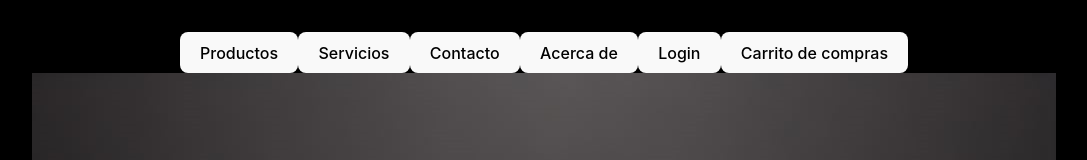
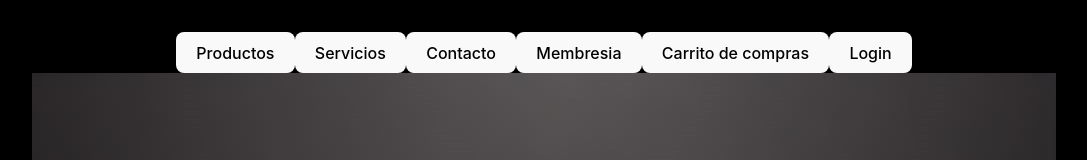
Before and after one commit to PHRCOOK/FIT-CONNECTION-PF-GRUPO-02, a React (Vite) app in the folder client/: page / in a window 1280 px wide. Shown: the top 160 px of the page, without its empty margins (96-1183 px from the left). Built offline with nearby package versions, Linux system fonts and the light colour scheme.

Commit message:
ESTRUCTURA HOME

```diff
--- a/client/src/components/nav/nav.jsx
+++ b/client/src/components/nav/nav.jsx
@@ -6,9 +6,9 @@ export default function () {
       <button>Productos</button>
       <button>Servicios</button>
       <button>Contacto</button>
-      <button>Acerca de</button>
+      <button>Membresia</button>
+      <button>Carrito de compras</button>
       <button>Login</button>
-      <button>Carrito de compras</button>
     </div>
   );
 }
```
